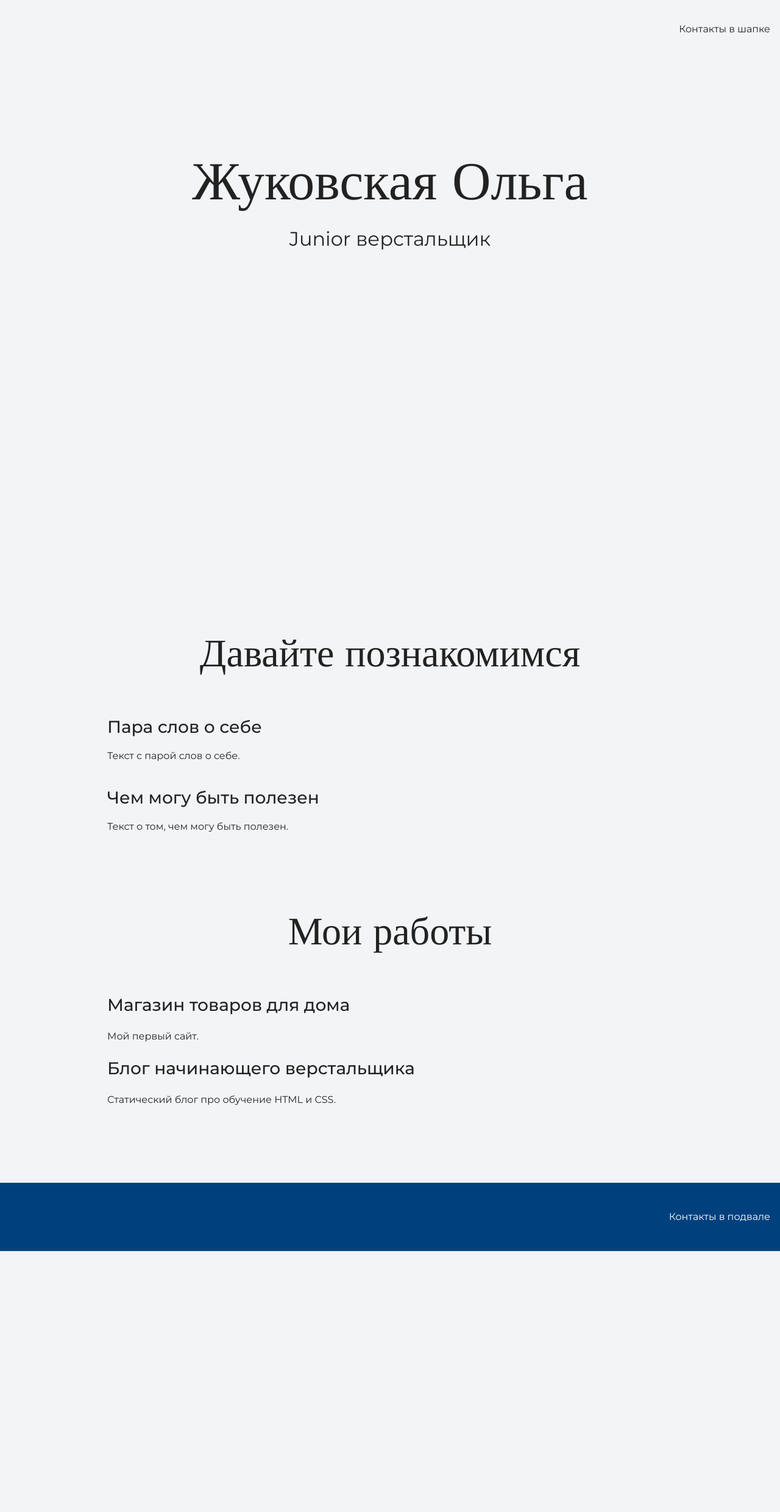
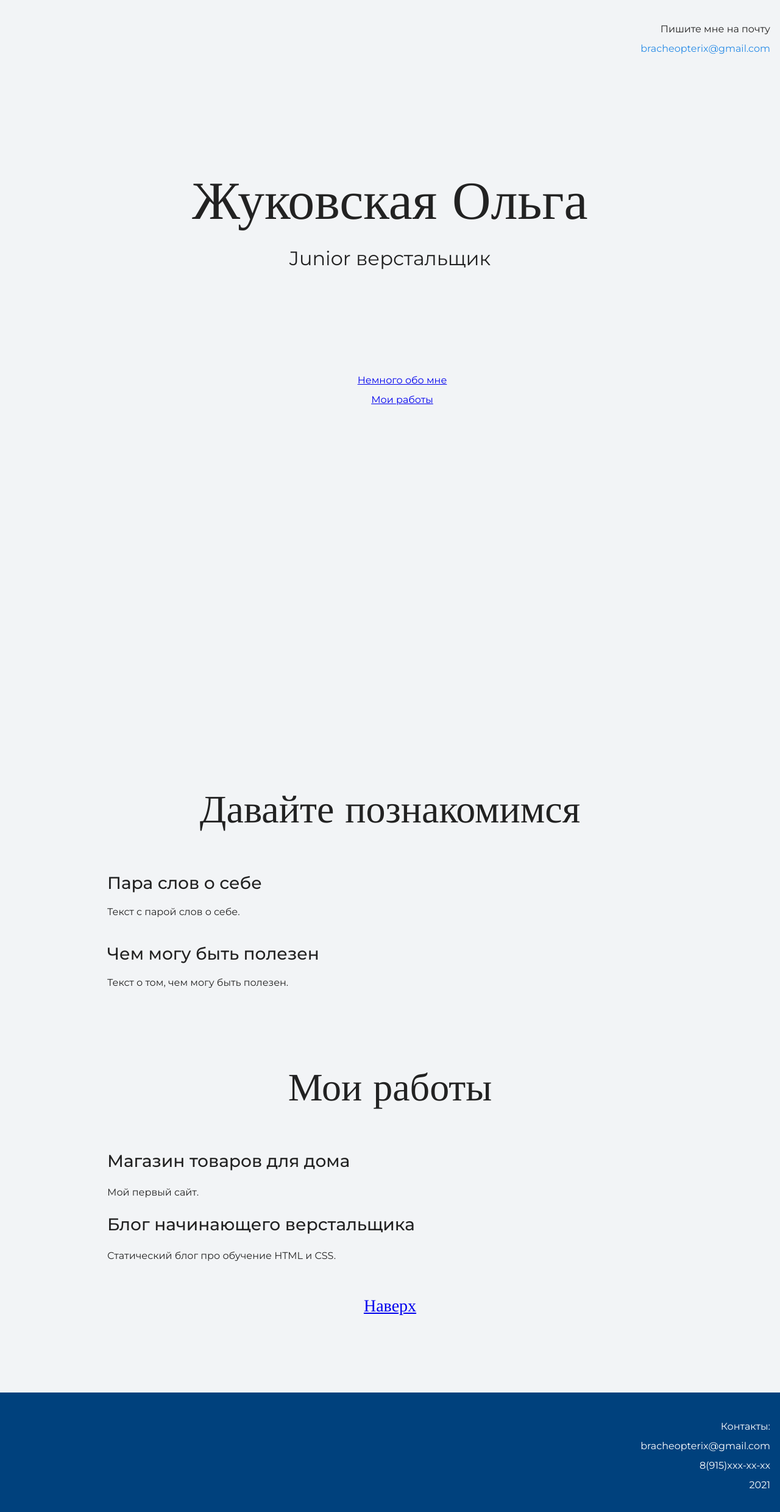
Before and after one commit to bracheopterix/port-site, a plain HTML site: page index.html in a window 1280 px wide. Shown: the whole page at 61% size. Before the commit the page ends 2052 px from the top, so only its background shows below. Drawn offline with nearby package versions, Linux system fonts and the light colour scheme.

Commit message:
Add files via upload
Немного уточнила информацию, сделала ссылки-якоря, потом оформить как кнопки в верхнем меню и спрятать

```diff
--- a/index.html
+++ b/index.html
@@ -8,9 +8,10 @@
   </head>
 
   <body>
-    <header class="page-header">
+    <header id ="top" class="page-header">
       <div class="container">
-        Контакты в шапке
+        Пишите мне на почту <br>
+        <a href="mailto:bracheopterix@gmail.com">bracheopterix@gmail.com</a>
         </div>
     </header>
 
@@ -18,12 +19,21 @@
       <div class="container">
       <h1 class="heading">Жуковская Ольга</h1>
       <p>Junior верстальщик</p>
+      <p>
+        <br>
+        <br>
+        <br>
+        <ul type="none">
+          <li><a href="#hello">Немного обо мне</a></li>
+          <li><a href="#jobs_done">Мои работы</a></li>
+        </ul>
+      </p>
     </div>
     </section>
 
     <section class="intro">
       <div class="container">
-      <h2 class="subheading">Давайте познакомимся</h2>
+      <h2 class="subheading" id="hello">Давайте познакомимся</h2>
       <h3>Пара слов о себе</h3>
       <p>Текст с парой слов о себе.</p>
       <h3>Чем могу быть полезен</h3>
@@ -33,19 +43,23 @@
 
     <section class="portfolio">
       <div class="container">
-      <h2 class="subheading">Мои работы</h2>
+      <h2 class="subheading" id="jobs_done">Мои работы</h2>
 
       <h3>Магазин товаров для дома</h3>
       <p>Мой первый сайт.</p>
 
       <h3>Блог начинающего верстальщика</h3>
       <p>Статический блог про обучение HTML и CSS.</p>
+      <br>
+      <h3 class="subheading"><a href="#top">Наверх</a></h3>
       </div>
     </section>
-
     <footer class="page-footer">
       <div class="container">
-      Контакты в подвале
+        Контакты:<br>
+        <a href="mailto:bracheopterix@gmail.com">bracheopterix@gmail.com</a><br>
+        8(915)xxx-xx-xx<br>
+        2021
       </div>
     </footer>
   </body>
```
